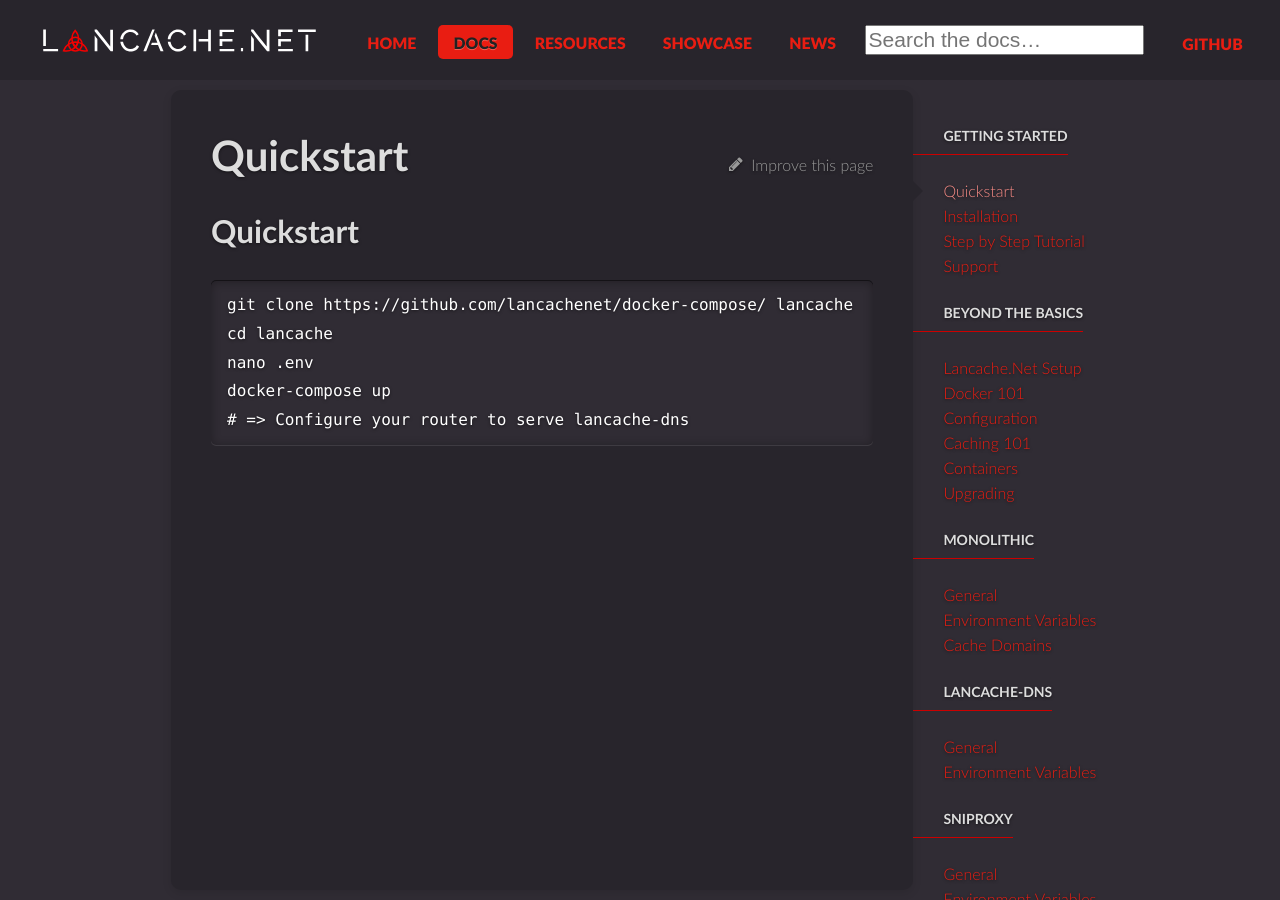
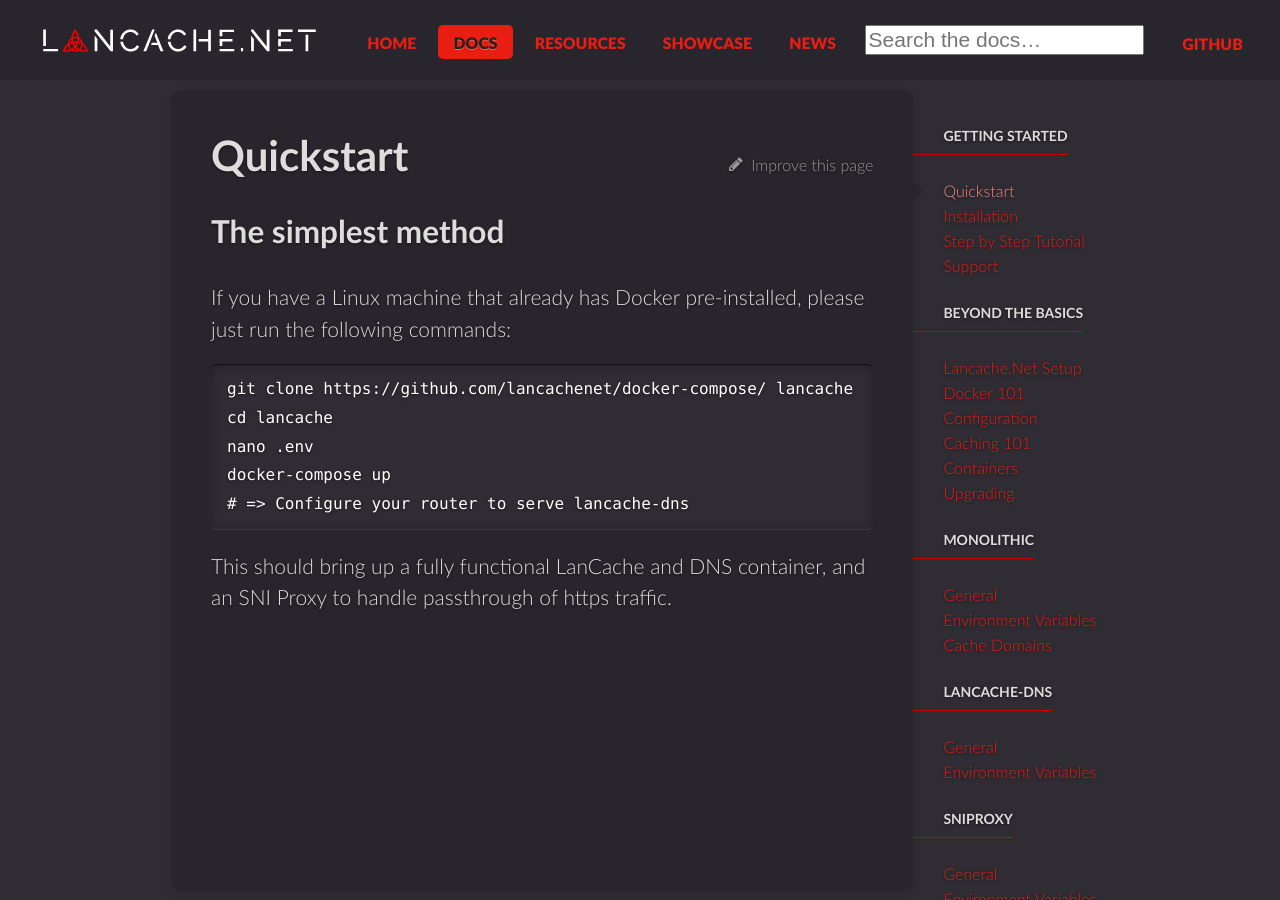
Before and after one commit to lancachenet/lancachenet.github.io, a Jekyll site: the page built from _docs/index.md, in a window 1280 px wide and 900 px high. Built offline with Jekyll 4.4.1, drawn with Linux system fonts in a browser that asks for light colours; comment, search, counter and statistics services are not loaded.

Commit message:
Update index.md

```diff
--- a/_docs/index.md
+++ b/_docs/index.md
@@ -7,10 +7,14 @@
 ---
 
 
-## Quickstart
+## The simplest method
+
+If you have a Linux machine that already has Docker pre-installed, please just run the following commands:
 
     git clone https://github.com/lancachenet/docker-compose/ lancache
     cd lancache
     nano .env
     docker-compose up
     # => Configure your router to serve lancache-dns
+
+This should bring up a fully functional LanCache and DNS container, and an SNI Proxy to handle passthrough of https traffic.
```
